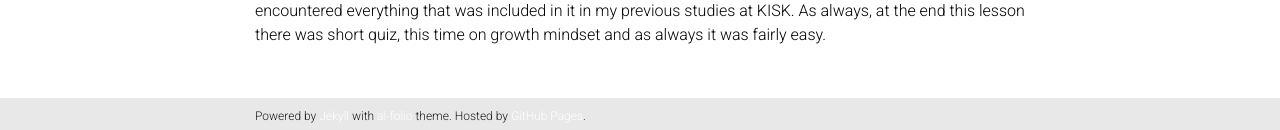
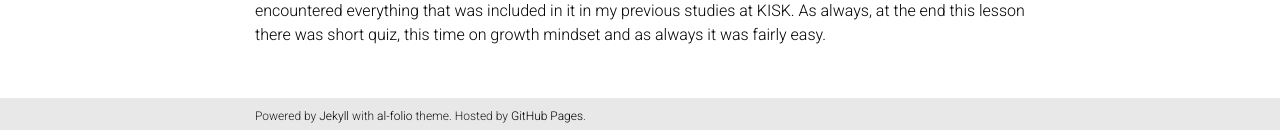
Before and after one commit to Honza-B1234/Honza-B1234.github.io, a Jekyll site: the page built from _posts/2022-12-01-emtech-mooc.md, in a window 1280 px wide and 1400 px high, scrolled down 74 px. Shown: the part 1267-1397 px from the top of the window. Built offline with Jekyll 4.4.1, drawn with Linux system fonts in a browser that asks for light colours; full-size pictures stand in for the smaller copies a plugin makes; comment, search, counter and statistics services are not loaded; a style sheet for code colours, icons or effects is not loaded.

Commit message:
Update _themes.scss

```diff
--- a/_sass/_themes.scss
+++ b/_sass/_themes.scss
@@ -11,7 +11,7 @@
   --global-hover-color: #{$pink-color};
   --global-footer-bg-color: #{$grey-color-light};
   --global-footer-text-color: #{$grey-color-dark};
-  --global-footer-link-color: #{$white-color};
+  --global-footer-link-color: #{$black-color};
   --global-distill-app-color: #{$grey-color};
   --global-divider-color: rgba(0,0,0,.1);
   --global-card-bg-color: #{$white-color};
@@ -42,7 +42,7 @@ html[data-theme='dark'] {
   --global-hover-color: #{$pink-color};
   --global-footer-bg-color: #{$grey-color-dark};
   --global-footer-text-color: #{$grey-color-light};
-  --global-footer-link-color: #{$black-color};
+  --global-footer-link-color: #{$white-color};
   --global-distill-app-color: #{$grey-color-light};
   --global-divider-color: #424246;
   --global-card-bg-color: #{$grey-900};
```
